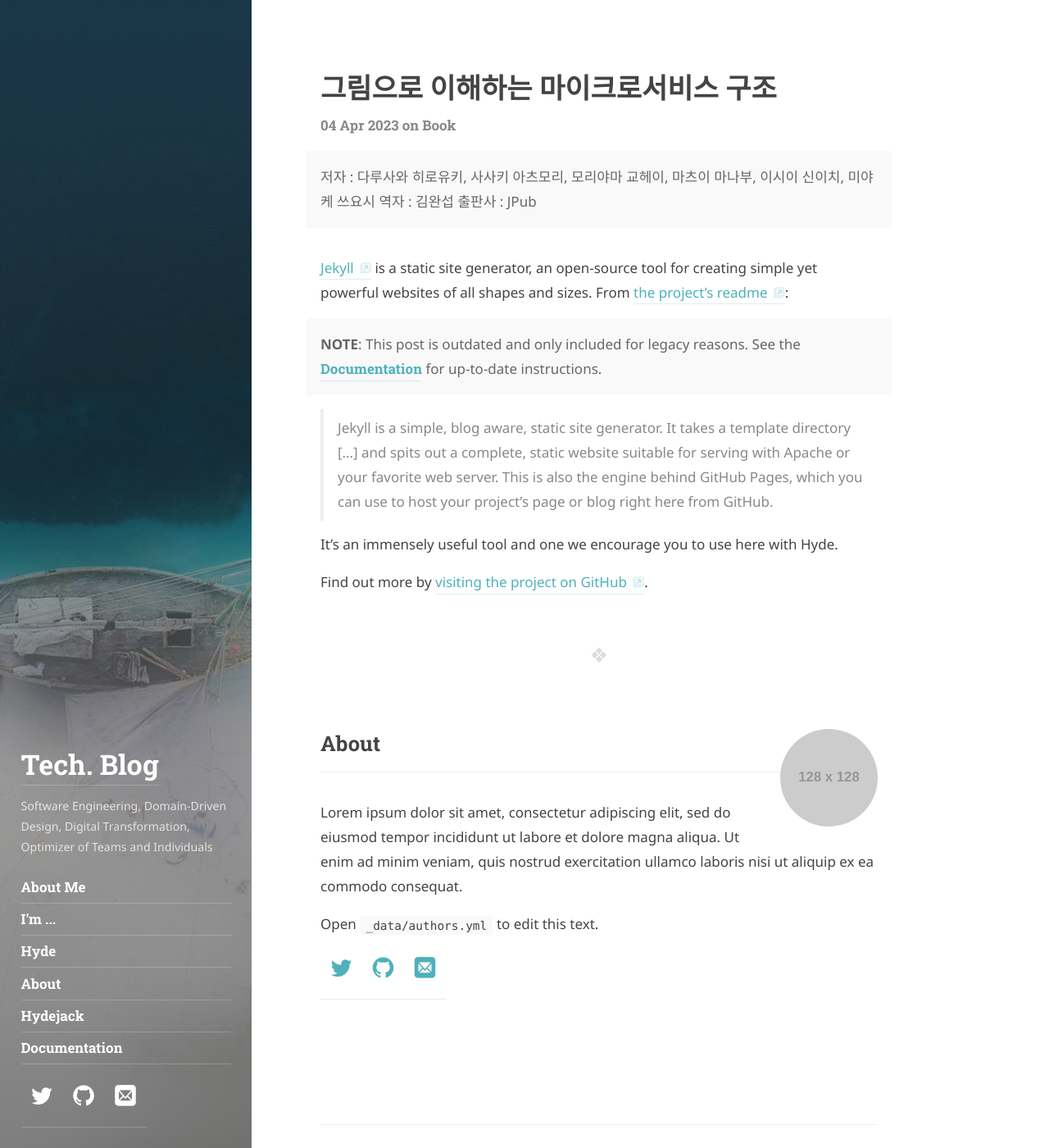
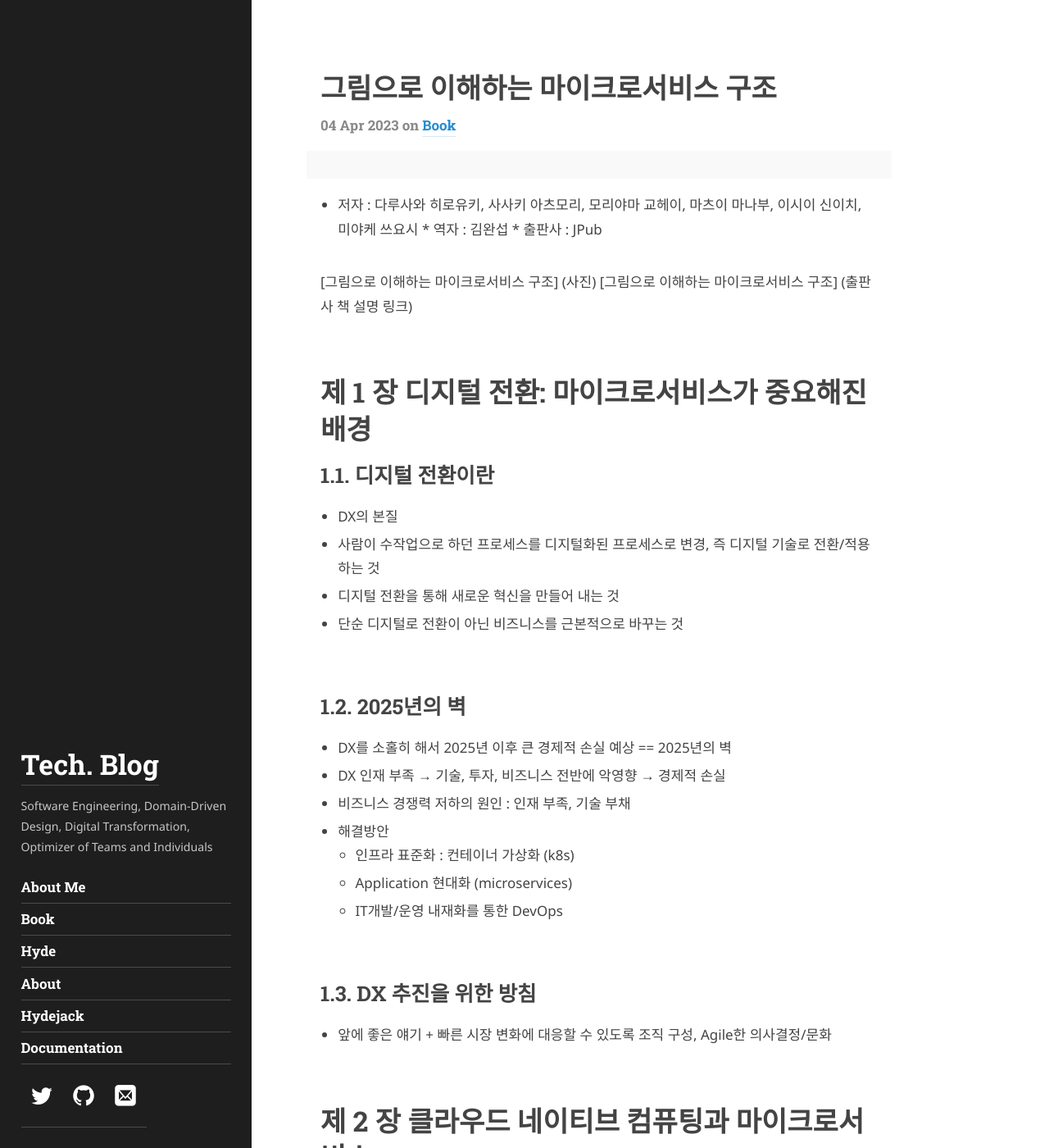
Before and after one commit to haesiku/haesiku.github.io, a Jekyll site: the page built from _posts/book/2023-04-04-microservice-to-study-with-picture.md, in a window 1280 px wide and 1400 px high. Shown: the whole window at 82% size. Built offline with Jekyll 4.4.1, drawn with Linux system fonts in a browser that asks for light colours; some web fonts are replaced; some of the changed text lies outside the part shown.

Commit message:
modify post, and add author images

```diff
--- a/_data/authors.yml
+++ b/_data/authors.yml
@@ -9,19 +9,17 @@
   # Used at the bottom of each page and at the top of the `about` layout
   # Markdown enabled, can use multiple paragraphs (enabled by `|`)
   about:             |
-    Lorem ipsum dolor sit amet, consectetur adipiscing elit,
-    sed do eiusmod tempor incididunt ut labore et dolore magna aliqua.
-    Ut enim ad minim veniam, quis nostrud exercitation ullamco laboris nisi ut aliquip ex ea commodo consequat.
+    Ryu Haesik
 
-    Open `_data/authors.yml` to edit this text.
+    SK C&C Development & Quality Innovation Team
 
   # This photo will be used in the about section
   picture:
     path:            assets/img/hs1.jpg #https://placehold.it/128x128
     # srcset is optional, but can be used to provide higher res versions for retina displays
     srcset:
-      1x:            https://placehold.it/128x128
-      2x:            https://placehold.it/256x256
+      1x:            assets/img/hs1.jpg # https://placehold.it/128x128
+      2x:            assets/img/hs2.jpg # https://placehold.it/256x256
 
   # Social media icons in sidebar
   # Comment/uncommet to show/hide
--- a/_posts/book/2023-04-04-microservice-to-study-with-picture.md
+++ b/_posts/book/2023-04-04-microservice-to-study-with-picture.md
@@ -2,24 +2,101 @@
 layout: post
 title: 그림으로 이해하는 마이크로서비스 구조
 description: >
-  저자 : 다루사와 히로유키, 사사키 아츠모리, 모리야마 교헤이, 마츠이 마나부, 이시이 신이치, 미야케 쓰요시
-  역자 : 김완섭
-  출판사 : JPub
+  * 저자 : 다루사와 히로유키, 사사키 아츠모리, 모리야마 교헤이, 마츠이 마나부, 이시이 신이치, 미야케 쓰요시
+  * 역자 : 김완섭
+  * 출판사 : JPub
 tags: [book]
 author: author2
 canonical_url: https://jpub.tistory.com
 ---
 
-[Jekyll](https://jekyllrb.com) is a static site generator, an open-source tool for creating simple yet powerful websites of all shapes and sizes. From [the project's readme](https://github.com/mojombo/jekyll/blob/master/README.markdown):
+[그림으로 이해하는 마이크로서비스 구조] (사진)
+[그림으로 이해하는 마이크로서비스 구조] (출판사 책 설명 링크)
 
-**NOTE**: This post is outdated and only included for legacy reasons.
-See the [Documentation][docs]{:.heading.flip-title} for up-to-date instructions.
-{:.message}
+# 제 1 장 디지털 전환: 마이크로서비스가 중요해진 배경
+## 1.1. 디지털 전환이란
+- DX의 본질
+- 사람이 수작업으로 하던 프로세스를 디지털화된 프로세스로 변경, 즉 디지털 기술로 전환/적용하는 것
+- 디지털 전환을 통해 새로운 혁신을 만들어 내는 것
+- 단순 디지털로 전환이 아닌 비즈니스를 근본적으로 바꾸는 것
 
-  > Jekyll is a simple, blog aware, static site generator. It takes a template directory [...] and spits out a complete, static website suitable for serving with Apache or your favorite web server. This is also the engine behind GitHub Pages, which you can use to host your project’s page or blog right here from GitHub.
+## 1.2. 2025년의 벽
+- DX를 소홀히 해서 2025년 이후 큰 경제적 손실 예상 == 2025년의 벽
+- DX 인재 부족 → 기술, 투자, 비즈니스 전반에 악영향 → 경제적 손실
+- 비즈니스 경쟁력 저하의 원인 : 인재 부족, 기술 부채
+- 해결방안
+  - 인프라 표준화 : 컨테이너 가상화 (k8s)
+  - Application 현대화 (microservices)
+  - IT개발/운영 내재화를 통한 DevOps
 
-It's an immensely useful tool and one we encourage you to use here with Hyde.
+## 1.3. DX 추진을 위한 방침
+- 앞에 좋은 얘기 + 빠른 시장 변화에 대응할 수 있도록 조직 구성, Agile한 의사결정/문화
 
-Find out more by [visiting the project on GitHub](https://github.com/mojombo/jekyll).
+# 제 2 장 클라우드 네이티브 컴퓨팅과 마이크로서비스
+## 2.1. 클라우드 컴퓨팅 발자취
+- REST
+  - 클라우드 서비스 모델: On-Premise → Cloud (IaaS, PaaS, SaaS)
+  - + CI/CD, DevOps, Agile, … → Microservices
 
-[docs]: ../docs/7.5.2/index.md
+## 2.2. 클라우드 네이티브 컴퓨팅
+- Cloud Native
+  CNCF(Cloud Native Computing Foundation)라는 단체에서 정의하고 있음, 국제 표준 뭐 그런건 아님
+- 목적: 확장 가능한 애플리케이션을 구축/운영하는 것과 IT시스템에 최소한의 인력으로 자주, 계획한 만큼 임팩트가 있는 변경을 추가하는 것
+- → 비즈니스의 변화에 따른 시스템의 개선 요구를 쉽고 빠르게 적용/배포 할 수 있는 유연한 컴퓨팅 시스템
+- 구성: Container, Continuous Integration , Microservices, DevOps
+- Cloud Native Landscape : [Go]
+## 2.3. 클라우드 네이티브 컴퓨팅을 지탱하는 기술 요소
+- Cloud Native Trail Map : Cloud Native Computing 로드맵
+- 어떻게 도입할지, 어디서부터 시작할지 등 참고할 수 있음
+- Container : 서버 가상화
+- Linux Kernel 기능을 이용해서 OS수준의 가상환경 실현, OS 공유 + Container에는 앱 실행을 위한 Lib 까지만 포함
+- Hypervisor: Hardware 수준의 가상화 (하나의 H/W에 여러개의 가상 환경 호스팅, 각각 OS 만들어서 사용)
+- Container Orchestration
+- 가용성/확장성 위해 클러스터, 컨테이터 구축 많이 함 → Container 많아짐 → 많아진 Container의 구성/관리 필요
+  - → Kubernetes가 가장 많이 사용, 거의 표준에 가까움 (Google이 만들어서 공유)
+- DevOps
+  - 기획 → 설계/개발 → 통합/테스트 → 배포 → 피드백 → 기획 → … 같이 피드백의 빠른 반영해서 비즈니스의 목표 달성, 성과 최대화
+  - 정리하면, 애자일 개발 프로세스나 CD등의 기존 기법, 기술과 연계해 IT 시스템 개발/릴리스 속도 향상과 유연한 변경을 애플리케이션 개발/운영의 효율화라는 관점에서 실현하게 해주는 것
+- Cloud Native Computing을 진행하는 이유 → DevOps/k8s 관점에서만 설명하는 듯
+- IT 시스템 개발/운영 속도 향상 및 품질 향상 → CI/CD 자동화
+- 확장성(scalability), 고가용성(high availability) → Kubernetes(쉽게 구성하고 관리 가능)
+- 비용 절감 → Kubernetes(multi-platform 구성)
+
+## 2.4. 마이크로서비스란?
+- 정의: Cloud에 최적화된 Application
+- 마이크로서비스 아키텍처
+  - 독립성, 응집성을 갖는 소프트웨어 컴포넌트(서비스)를 여러개 조합해서 하나의 시스템을 구축하는 소프트웨어의 형태
+- 마이크로서비스 아키텍처 스타일
+  - 인프라/실행 환경: PaaS, Container
+  - 개발/운영 기법: DevOps, Agile Development Process, DDD, SRE
+  - 개발/운영 환경: CI/CD
+  - 애플리케이션 통합: REST, Messaging, API, Eventual Consistency
+- 장점
+  - 빠르고 유연한 애플리케이션 변경
+  - 작은 서비스 단위의 확장
+  - 장애 격리, 빠른 복구
+- 단점
+  - 빈번한 통신, 통신 지연
+  - 분산된 데이터의 동기화, 정합성 이슈
+  - 모니터링, Tracing
+  - Learning Curve: 실제 프로젝트에서는 이 부분이 제일 문제임 (모르는, 조금 아는, …)
+- 단점이 커도 사용하는 이유?
+  - 빠르고 유연한 애플리케이션 변경 → 시장 변화에 빠른 대응, 선점 == Business Agility
+
+## 2.5. 마이크로서비스 특징
+- 서비스를 사용한 컴포넌트 설계: 작은 단위로 개발, 가벼운 통신 프로토콜을 사용한 연계
+- 비즈니스 기능을 기준으로 한 팀 구성: Cross-Functional Team, Conway’s Law
+- 프로젝트가 아닌 제품을 파악해서 개발/운영: 최종 사용자의 피드백을 반영, 조금씩 적시에 릴리즈 하는 방식
+- 지능적인 엔드포인트와 단순한 파이프
+- 비중앙집권적인 개발 언어, 도구 선택: Polyglot, 서비스 별 최적의 개발언어, DB, 설계패턴 등 알아서 선정
+- 단점: 개발팀 → 운영팀 으로 이관되는 경우 다양한 기술 사용에 따른 유지보수 난이도 높아짐
+- 비중양집권적인 데이터 관리
+- 인프라 자동화: 실현하기 위한 자동화된 CI/CD
+- 장애/오류 발생을 전제로 한 설계
+- 선진적인 설계
+
+## 2.6. 마이크로서비스의 개발/운영 흐름: Agile
+
+## 2.7. 마이크로서비스의 적용 기준
+- 장점, 단점을 비교해서 단점을 상쇄할 만한 가치가 있으면 적용, 아니면 적용하지 않는게 좋음
+- 소형 시스템, 비교적 간단한 시스템은 연습용 정도로, 실제라면 의미 없음
```
Also changed, not shown: _featured_tags/book.md (+3 -3 lines).
